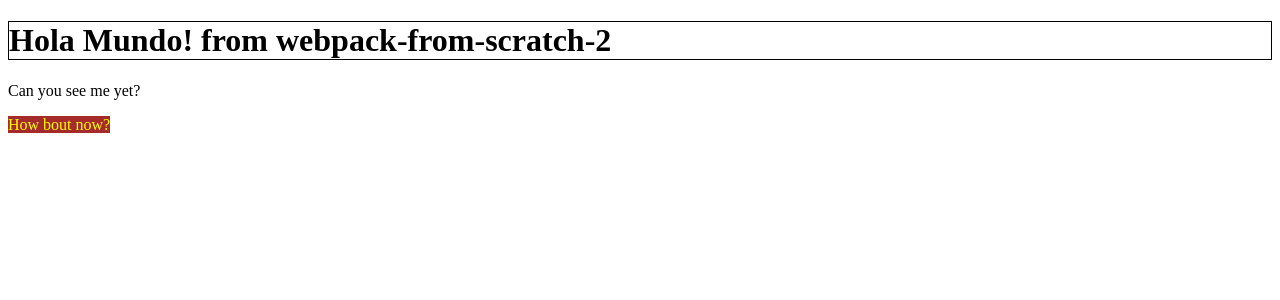
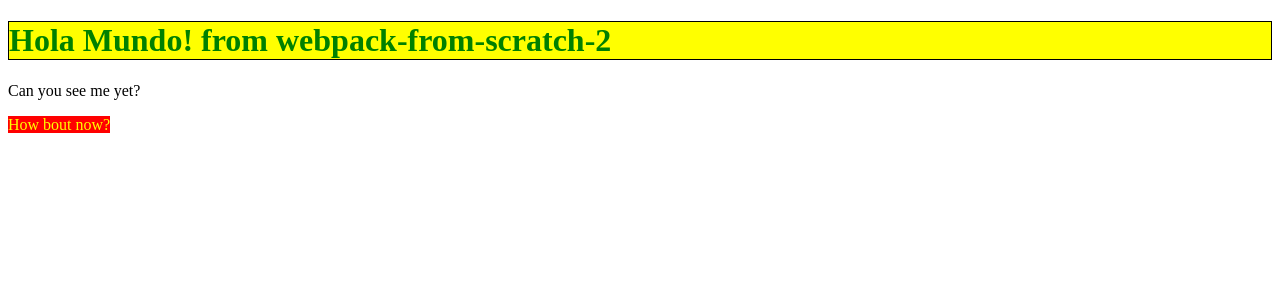
Before and after one commit to simplesNotEZ/webpack-from-scratch-2, a Vue app: page / in a window 1280 px wide. Shown: the top 300 px of the page. Built offline with nearby package versions, Linux system fonts and the light colour scheme.

Commit message:
[master] Add rule to webpack.dev.config.js for .css files. Add loaders for these: vue-style-loader and css-loader. Still not applying css, though no errors

```diff
--- /dev/null
+++ b/assets/app.css
@@ -0,0 +1,5 @@
+h1 {
+  border: 1px solid red;
+  background-color: black;
+  color: fuchsia;
+}
--- a/src/App.vue
+++ b/src/App.vue
@@ -1,13 +1,15 @@
 <template>
   <div>
-    <h1>Hola Mundo! from webpack-from-scratch-2</h1>
+    <h1 class="h1-class">Hola Mundo! from webpack-from-scratch-2</h1>
     <p>Can you see me yet?</p>
-    <span style="color: yellow; background-color: brown">How bout now?</span>
+    <span style="color: yellow; background-color: red">How bout now?</span>
   </div>
 </template>
 
 <style scoped>
 h1 {
+  background-color: yellow;
   border: 1px solid black;
+  color: green;
 }
 </style>
--- a/src/main.js
+++ b/src/main.js
@@ -1,5 +1,6 @@
 import Vue from 'vue';
 import App from './App.vue';
+import '../assets/app.css';
 
 new Vue({
   el: '#app',
--- a/webpack.dev.config.js
+++ b/webpack.dev.config.js
@@ -26,6 +26,10 @@ module.exports = {
         test: /\.vue$/,
         use: 'vue-loader',
       },
+      {
+        test: /\.css$/,
+        use: ['vue-style-loader', 'css-loader'],
+      },
     ],
   },
   plugins: [
```
